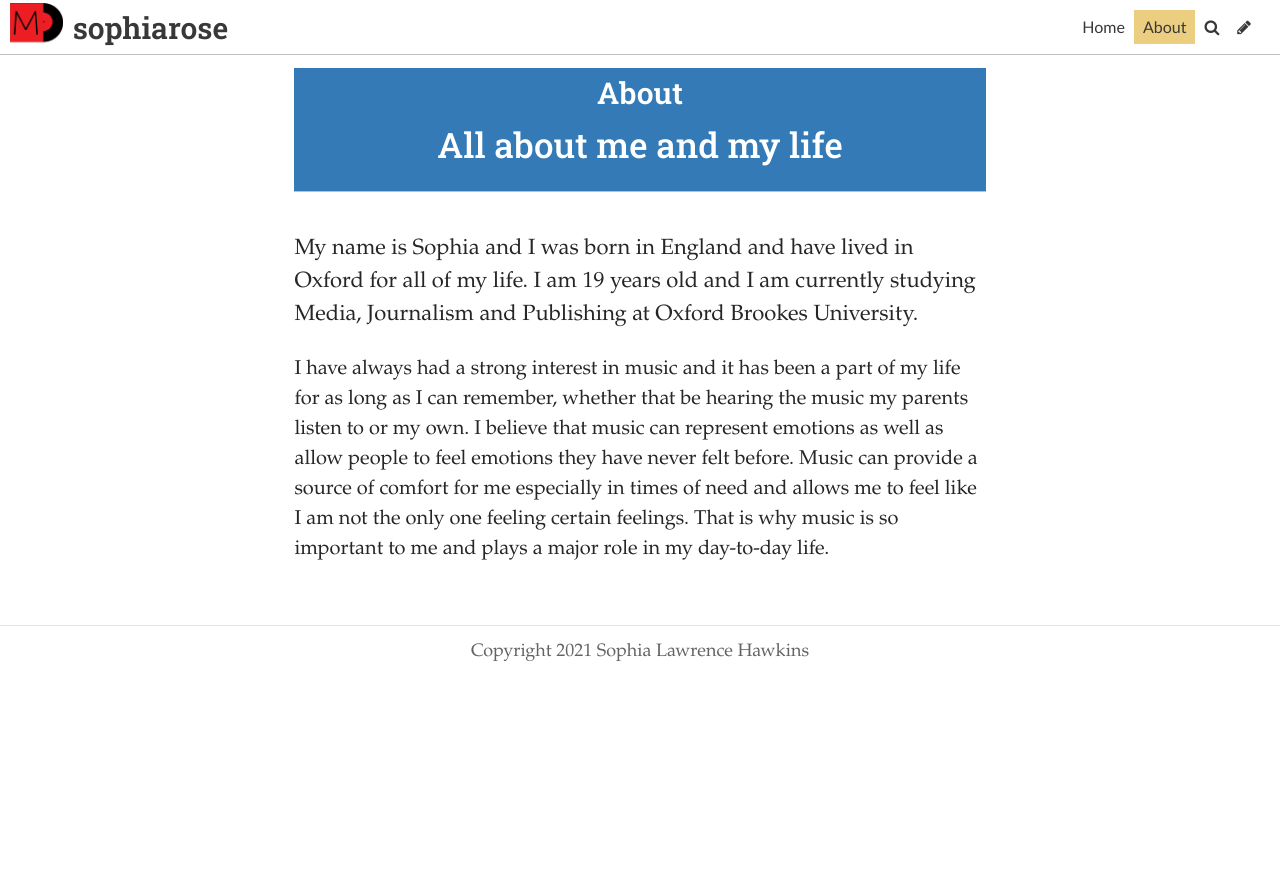
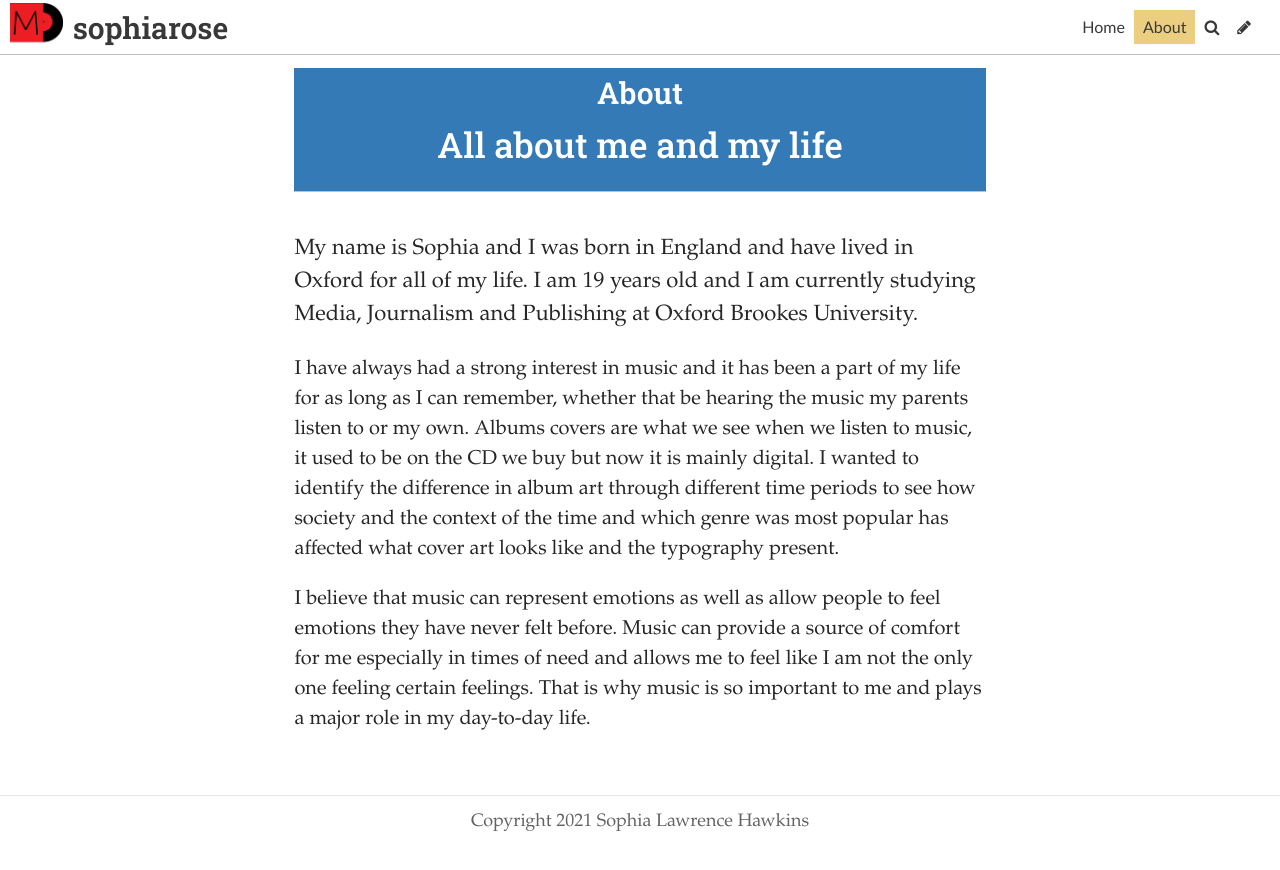
Before and after one commit to xxsophialxx/sophia, a Jekyll site: the page built from pages/about.md, in a window 1280 px wide. Shown: the top 870 px of the page. Built offline with Jekyll 4.4.1, drawn with Linux system fonts in a browser that asks for light colours; some web fonts are replaced.

Commit message:
Update Page “about”

```diff
--- a/pages/about.md
+++ b/pages/about.md
@@ -12,4 +12,6 @@
 ---
 My name is Sophia and I was born in England and have lived in Oxford for all of my life. I am 19 years old and I am currently studying Media, Journalism and Publishing at Oxford Brookes University.
 
-I have always had a strong interest in music and it has been a part of my life for as long as I can remember, whether that be hearing the music my parents listen to or my own. I believe that music can represent emotions as well as allow people to feel emotions they have never felt before. Music can provide a source of comfort for me especially in times of need and allows me to feel like I am not the only one feeling certain feelings. That is why music is so important to me and plays a major role in my day-to-day life.
+I have always had a strong interest in music and it has been a part of my life for as long as I can remember, whether that be hearing the music my parents listen to or my own. Albums covers are what we see when we listen to music, it used to be on the CD we buy but now it is mainly digital. I wanted to identify the difference in album art through different time periods to see how society and the context of the time and which genre was most popular has affected what cover art looks like and the typography present.
+
+I believe that music can represent emotions as well as allow people to feel emotions they have never felt before. Music can provide a source of comfort for me especially in times of need and allows me to feel like I am not the only one feeling certain feelings. That is why music is so important to me and plays a major role in my day-to-day life.
```
